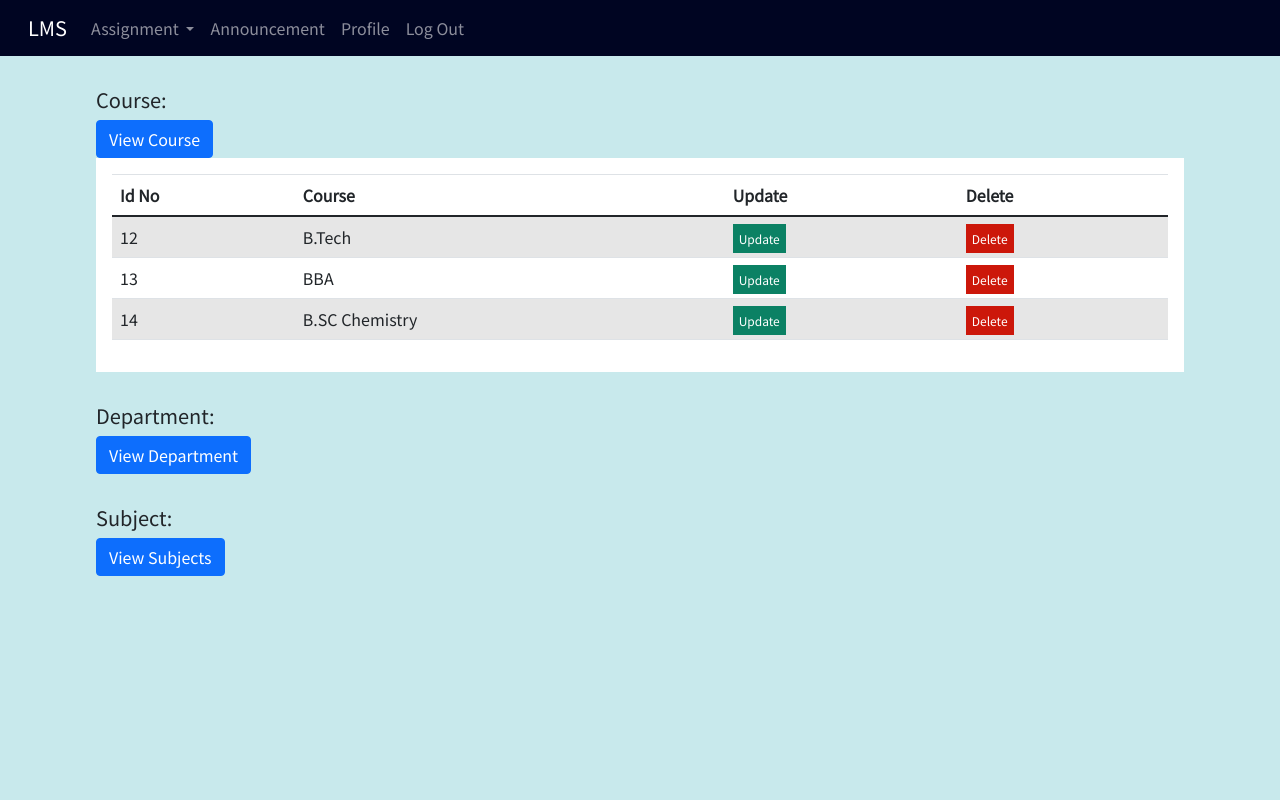
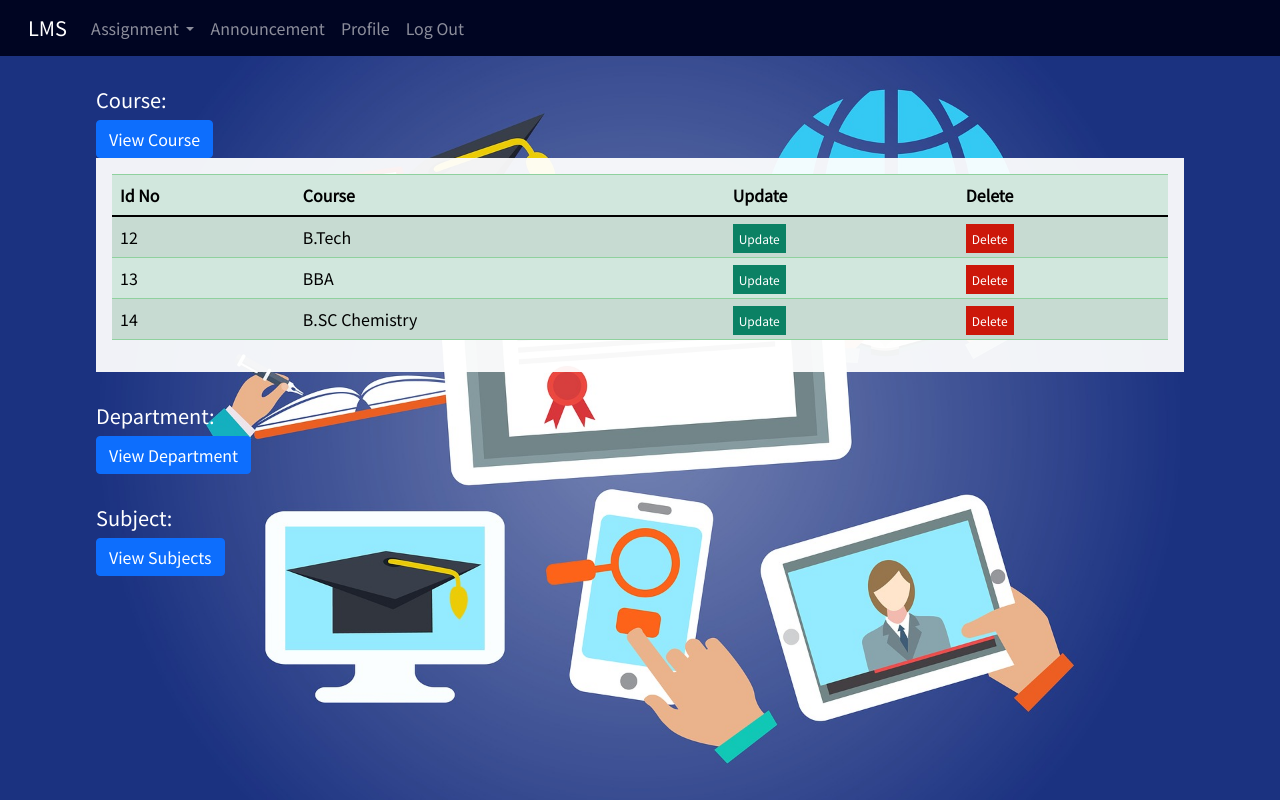
Before and after one commit to shuvra-matrix/LMS-Using-Django, a Django app: page /view_details/ in a window 1280 px wide, after a click on "View Course". Run offline with Django 3.2, Linux system fonts and the light colour scheme; data comes from the database, SQL or seed files in the repository; both versions use the stored data as it was after the commit; some libraries are stand-ins or nearby versions.

Commit message:
fixed normal bugs

```diff
--- a/lms_app/views.py
+++ b/lms_app/views.py
@@ -53,6 +53,7 @@ def index(requests):
 
 def create_class(requests):
     teacher_id=requests.session['teacher_id']
+    print(teacher_id)
     data=Classes.objects.all().filter(admin_id=teacher_id)
     sub =Subject_assign.objects.all().filter(teachers_id=teacher_id)
     my_dic ={'records':data,'sub':sub}
@@ -66,7 +67,7 @@ def create(requests):
         subject = requests.POST.get('subject')
         date = requests.POST.get('date')
         time = requests.POST.get('time')
-        admin_id = 1
+        admin_id = requests.session['teacher_id']
         data = Classes.objects.create(admin_id=admin_id,department=department,subject=subject,class_link=class_link,date=date,time=time)
         return redirect('/create_class')
 
@@ -77,7 +78,8 @@ def delete_class(requests,class_id):
     return redirect('/create_class')
 
 def online(requests):
-    data = Classes.objects.all().filter(admin_id=1)
+    dep = requests.session['dep']
+    data = Classes.objects.all().filter(department=dep)
     my_dic = {'records': data}
     return render(requests, 'online_class.html', context=my_dic)
 
--- a/static/css/style.css
+++ b/static/css/style.css
@@ -4,10 +4,17 @@ body{
     margin: 0;
     padding: 0;
     box-sizing: border-box;
-    background: rgb(200, 233 ,236);
+    background: rgb(27, 50, 128);
     font-family: 'Noto Sans JP',
     sans-serif;
+
+    background-size: 100%;
+    background-repeat: no-repeat;
+    background-position: top;
+
 }
+
+
 
 .home_page{
     padding-top: 2rem;
@@ -22,7 +29,7 @@ body{
 
 
 .details_div {
-    background: white;
+    background: rgba(255, 255, 255, 0.918);
     flex: 1 1 28rem;
     display: flex ;
     flex-direction: row;
@@ -34,6 +41,7 @@ body{
     border-radius: 8px;
     width: 90%;
     box-shadow: 5px 10px 8px #888888;
+
 }
 .for_table{
      width: 90%;
@@ -43,6 +51,7 @@ body{
      flex-wrap: wrap;
      margin: auto;
      padding-top: 2rem;
+     border-radius: 12px;
 
 
 }
@@ -61,7 +70,7 @@ body{
 
 
 .total_assign{
-    background: white;
+    background: rgb(255, 255, 255);
     width: 48%;
     padding: 1rem;
     border-radius: 8px;
@@ -99,7 +108,7 @@ body{
 
 .new_assignment{
 
-     background: rgb(255, 255, 255);
+     background: rgba(255, 255, 255, 0.938);
     flex: 1 1 20rem;
      display: flex;
      width: 90%;
@@ -115,7 +124,7 @@ body{
 
 .feedes{
   flex: 1 1 20rem;
-background: rgb(255, 255, 255);
+background: rgba(255, 255, 255, 0.932);
 display: flex;
 flex-direction: row;
 justify-content: space-between;
@@ -165,7 +174,7 @@ text-align: center;
     padding: 1rem;
      width: 45%;
      flex: 1 1 30rem;
-     background-color: white;
+     background-color: rgba(255, 255, 255, 0.884);
 
 
 
@@ -175,9 +184,18 @@ text-align: center;
     padding: 1rem;
     overflow: auto;
       flex: 1 1 30rem;
-    background-color: white;
+    background-color: rgba(255, 255, 255, 0.938);
     margin: auto;
     margin-top: 0px;
 
 
 }
+
+.add_department,
+.add_course,
+.add_subject {
+    background-color: rgba(255, 255, 255, 0.911);
+    width: 90%;
+    padding: 2rem;
+    border-radius: 12PX;
+}
--- a/templates/add_course.html
+++ b/templates/add_course.html
@@ -65,7 +65,7 @@
   {% endfor %}
 </select>
   <div class="mb-3">
-    <button type="submit" class="btn btn-primary mb-3" name="add_course">Add Department</button>
+    <button type="submit" class="btn btn-primary mb-3" name="add_course">Add Subject</button>
   </div>
 </form>
 </div>
--- a/templates/assign_class.html
+++ b/templates/assign_class.html
@@ -1,9 +1,9 @@
 {% extends 'header.html' %}
 {% block body_block %}
 
-<h5>Assign Classes To Teachers: </h5>
+<h5 style="color: white; padding: 2rem;">Assign Classes To Teachers: </h5>
 
-<div class="add_department" style="padding-top: 2rem; padding-left: 2rem; width: 80%; margin: auto;">
+<div class="add_department" style="padding-top: 2rem; width: 80%; margin: auto;">
 <form class="row g-3" action="{% url 'base:assign_class' %}" method="POST">
 {% csrf_token %}
 
--- a/templates/header.html
+++ b/templates/header.html
@@ -16,7 +16,7 @@
     <link rel="stylesheet" href="{%static 'css/style.css' %}">
     <title>Document</title>
 </head>
-<body>
+<body style="background-image: url('../static/image/background.jpg');">
   <nav class="navbar navbar-expand-lg navbar-dark" style="background-color:#000522;">
   <div class="container-fluid">
     <a class="navbar-brand" href="{% url 'base:index' %}">LMS</a>
@@ -144,5 +144,7 @@
   </div>
 </nav>
 
+<!-- <img class="imge" src="../static/image/background.jpg" alt=""> -->
+
 {% block body_block %}
 {% endblock %}
--- a/templates/student_view_assignment.html
+++ b/templates/student_view_assignment.html
@@ -4,7 +4,7 @@
 
 
 <div class="from_table">
-    <table class="table table-striped ">
+    <table class="table table-striped table-success">
   <thead>
     <tr>
       <th scope="col">Id No</th>
--- a/templates/student_view_materials.html
+++ b/templates/student_view_materials.html
@@ -4,7 +4,7 @@
 
 
 <div class="from_table">
-    <table class="table table-striped ">
+    <table class="table table-striped table-success ">
   <thead>
     <tr>
       <th scope="col">Id No</th>
--- a/templates/view_assign_class.html
+++ b/templates/view_assign_class.html
@@ -5,9 +5,10 @@
 
 
 
-<h5 style="padding-top: 2rem;">Class Assign:</h5>
+
 <div class="from_table">
-    <table class="table table-striped ">
+    <table class="table table-striped table-success">
+      <h5 style="padding-top: 2rem;">Class Assign:</h5>
   <thead>
     <tr>
       <th scope="col">Id No</th>
--- a/templates/view_assignment.html
+++ b/templates/view_assignment.html
@@ -4,7 +4,7 @@
 
 
 <div class="from_table">
-    <table class="table table-striped ">
+    <table class="table table-striped table-success ">
   <thead>
     <tr>
       <th scope="col">Id No</th>
--- a/templates/view_details.html
+++ b/templates/view_details.html
@@ -2,12 +2,12 @@
 {% block body_block %}
 
 <div class="view_details" style="width: 85%; margin: auto;">
-<h5 style="padding-top: 2rem;">Course:</h5>
+<h5 style="padding-top: 2rem; color: white;">Course:</h5>
  <button class="btn btn-primary" type="button" data-toggle="collapse" data-target="#collapseExample">
     View Course
   </button>
 <div class="from_table collapse" id="collapseExample" >
-    <table class="table table-striped ">
+    <table class="table table-striped table-success">
   <thead>
     <tr>
       <th scope="col">Id No</th>
@@ -35,12 +35,12 @@
 
 
 
-<H5 style="padding-top: 2rem;">Department:</H5>
+<H5 style="padding-top: 2rem; color: white;">Department:</H5>
 <button class="btn btn-primary" type="button" data-toggle="collapse" data-target="#collapseExamples">
     View Department
   </button>
 <div class="from_table collapse" id='collapseExamples'>
-    <table class="table table-striped ">
+    <table class="table table-striped table-success ">
   <thead>
     <tr>
       <th scope="col">Id No</th>
@@ -71,12 +71,12 @@
 </div>
 
 
-<h5 style="padding-top: 2rem;">Subject:</h5>
+<h5 style="padding-top: 2rem; color: white;">Subject:</h5>
 <button class="btn btn-primary" type="button" data-toggle="collapse" data-target="#Examples">
     View Subjects
   </button>
 <div class="from_table collapse" id="Examples">
-    <table class="table table-striped ">
+    <table class="table table-striped table-success ">
   <thead>
     <tr>
       <th scope="col">Id No</th>
--- a/templates/view_materials.html
+++ b/templates/view_materials.html
@@ -4,7 +4,7 @@
 
 
 <div class="from_table">
-    <table class="table table-striped ">
+    <table class="table table-striped table-success">
   <thead>
     <tr>
       <th scope="col">Id No</th>
--- a/templates/view_student.html
+++ b/templates/view_student.html
@@ -3,9 +3,10 @@
 
 
 
-<h5 style="padding-top: 2rem;">Teacher Details:</h5>
+
 <div class="from_table">
-    <table class="table table-striped ">
+    <table class="table table-striped  table-success">
+      <h5 style="padding-top: 2rem;">Student Details:</h5>
   <thead>
     <tr>
       <th scope="col">Id No</th>
--- a/templates/view_submission.html
+++ b/templates/view_submission.html
@@ -4,7 +4,7 @@
 
 
 <div class="from_table">
-    <table class="table table-striped ">
+    <table class="table table-striped table-success ">
   <thead>
     <tr>
       <th scope="col">Id No</th>
--- a/templates/view_teacher.html
+++ b/templates/view_teacher.html
@@ -3,9 +3,10 @@
 
 
 
-<h5 style="padding-top: 2rem;">Teacher Details:</h5>
+
 <div class="from_table">
-    <table class="table table-striped ">
+    <table class="table table-striped table-success">
+      <h5 style="padding-top: 2rem;">Teacher Details:</h5>
   <thead>
     <tr>
       <th scope="col">Id No</th>
```
Also changed, not shown: templates/index.html (+6 -6 lines), templates/login.html (+4 -4 lines), db.sqlite3, static/image/background.jpg (added).
